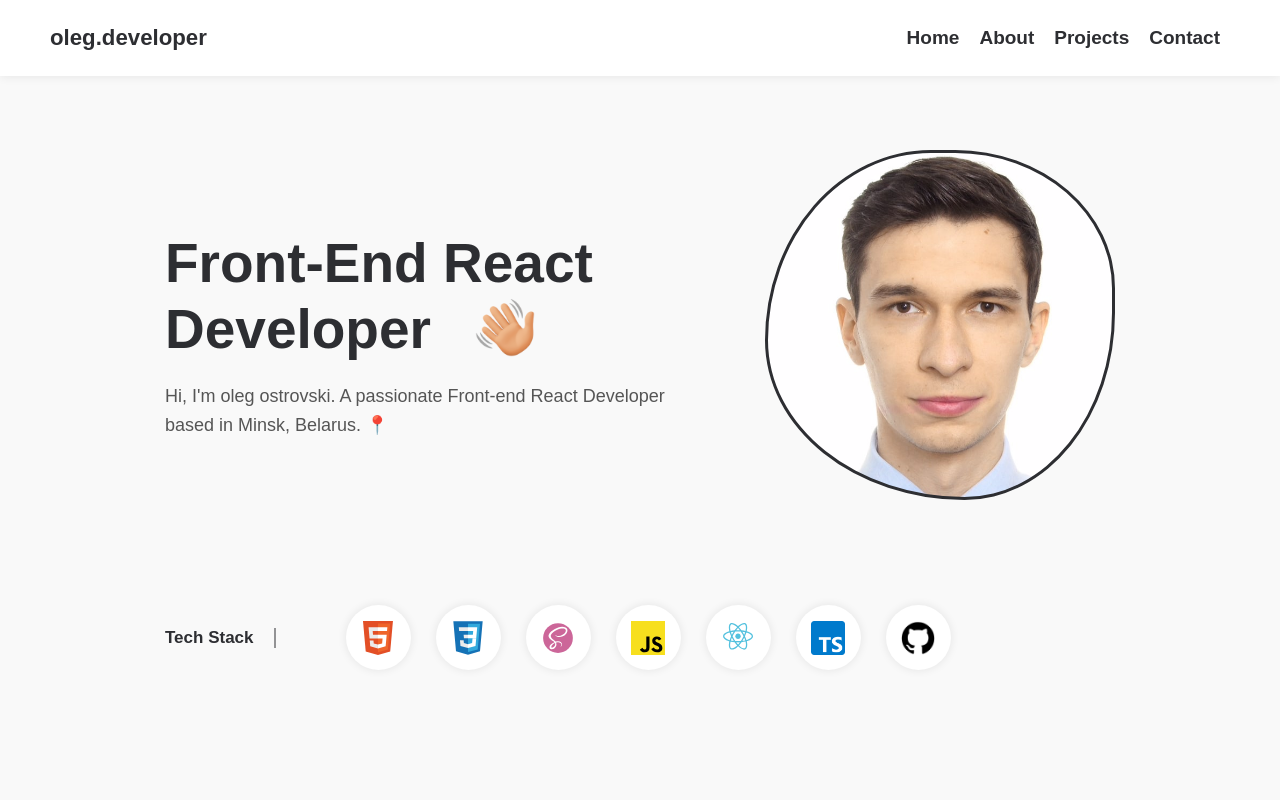
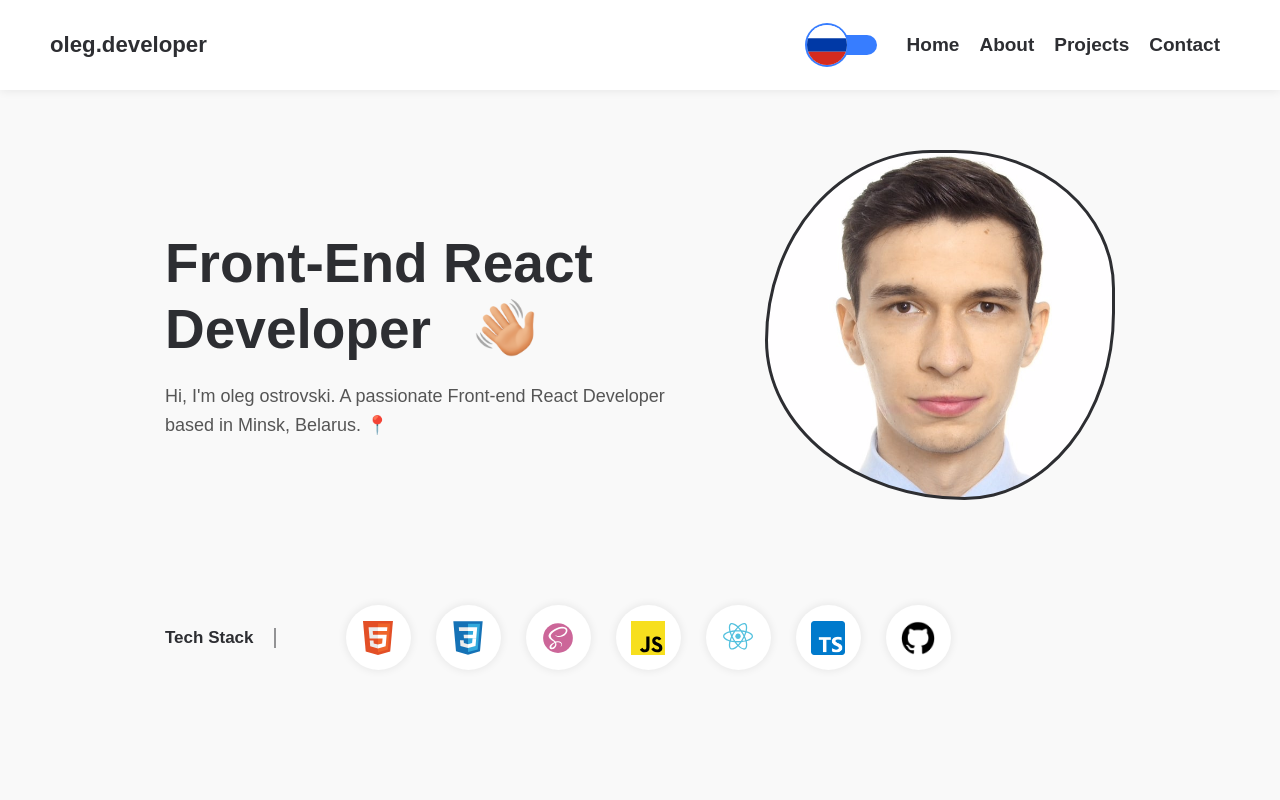
Before and after one commit to oleg-lego-lego/portfolio, a React (Create React App) app: page / in a window 1280 px wide. Shown: the top 800 px of the page. Built offline with nearby package versions, Linux system fonts and the light colour scheme.

Commit message:
refactoring code in Navigation.tsx

```diff
--- a/src/components/navigation/Navigation.tsx
+++ b/src/components/navigation/Navigation.tsx
@@ -2,6 +2,7 @@ import React, {useEffect, useState} from 'react';
 import {FontAwesomeIcon} from "@fortawesome/react-fontawesome";
 import {faBars, faXmark} from "@fortawesome/free-solid-svg-icons";
 import {NavigationLink} from "./NavigationLink";
+import {Language} from "../settings/Language";
 
 export const Navigation = () => {
     const [navbarOpen, setNavbarOpen] = useState(false)
@@ -22,8 +23,11 @@ export const Navigation = () => {
                 <a href={'#home'}>
                     <h3 className="logo">oleg.developer</h3>
                 </a>
+
                 <ul>
+                    <Language/>
                     <NavigationLink setNavbarOpen={setNavbarOpen} navbarOpen={navbarOpen}/>
+
                     <li>
                         <FontAwesomeIcon
                             icon={faBars}
@@ -44,6 +48,7 @@ export const Navigation = () => {
                         style={{display: "flex", fontSize: "4rem"}}
                     />
                 </span>
+
                 <ul>
                     <NavigationLink setNavbarOpen={setNavbarOpen} navbarOpen={navbarOpen}/>
                 </ul>
```
